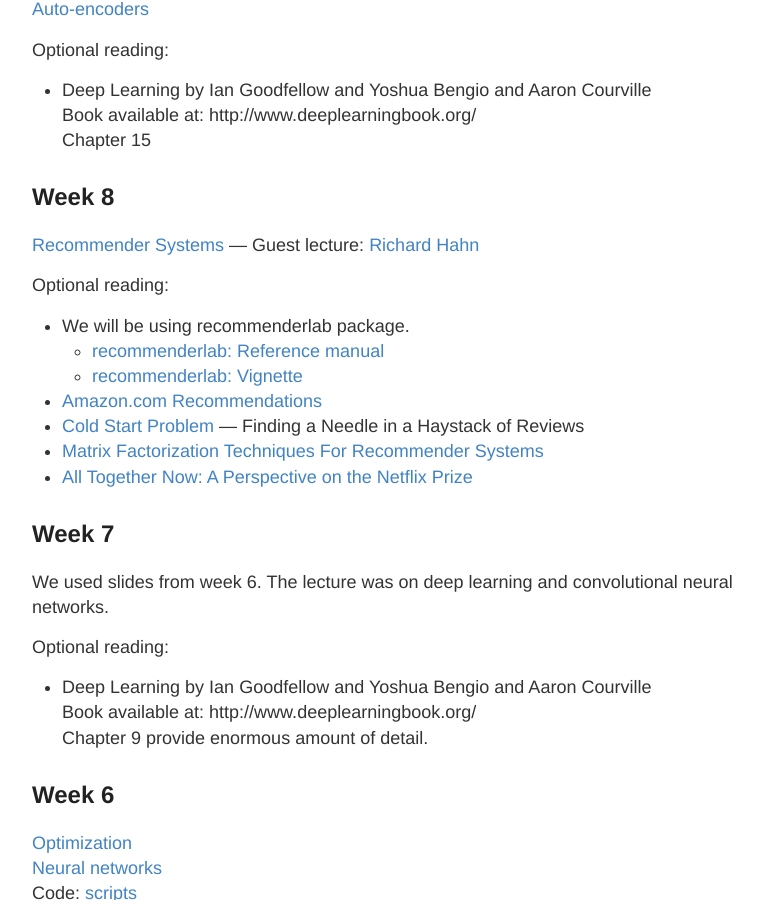
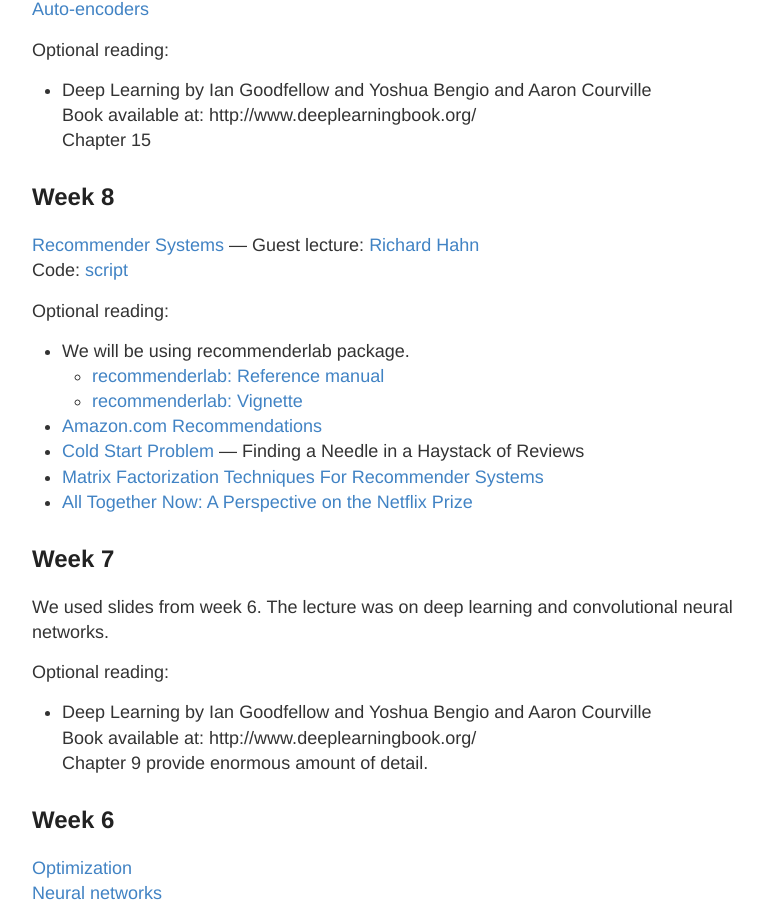
Before and after one commit to ChicagoBoothML/ML2016, a Jekyll site: the page built from lectures.md, in a window 1280 px wide and 900 px high, scrolled down 675 px. Shown: the whole window, without its empty margins (248-1011 px from the left). Built offline with Jekyll 4.4.1, drawn with Linux system fonts in a browser that asks for light colours.

Commit message:
Update lectures.md

```diff
--- a/lectures.md
+++ b/lectures.md
@@ -34,6 +34,7 @@ Optional reading:
 ## Week 8
 
 [Recommender Systems](https://piazza.com/class_profile/get_resource/ixiudyq1m7bj0/izdon22zgff2dc)  --- Guest lecture: [Richard Hahn](https://www.chicagobooth.edu/faculty/directory/h/p-richard-hahn)
+Code: [script](https://github.com/ChicagoBoothML/ML2016/tree/master/code/lec08)
 
 Optional reading:
 
```
